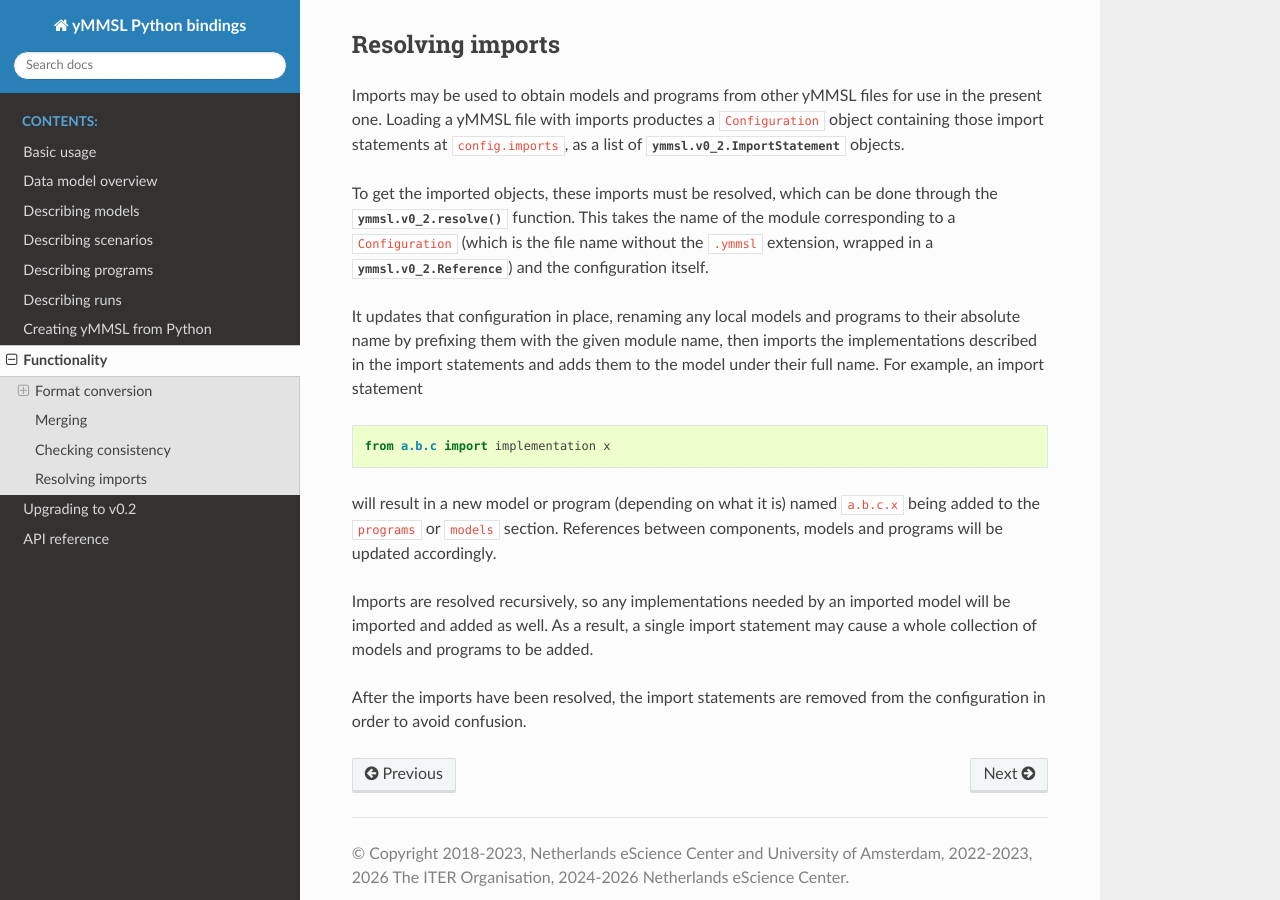
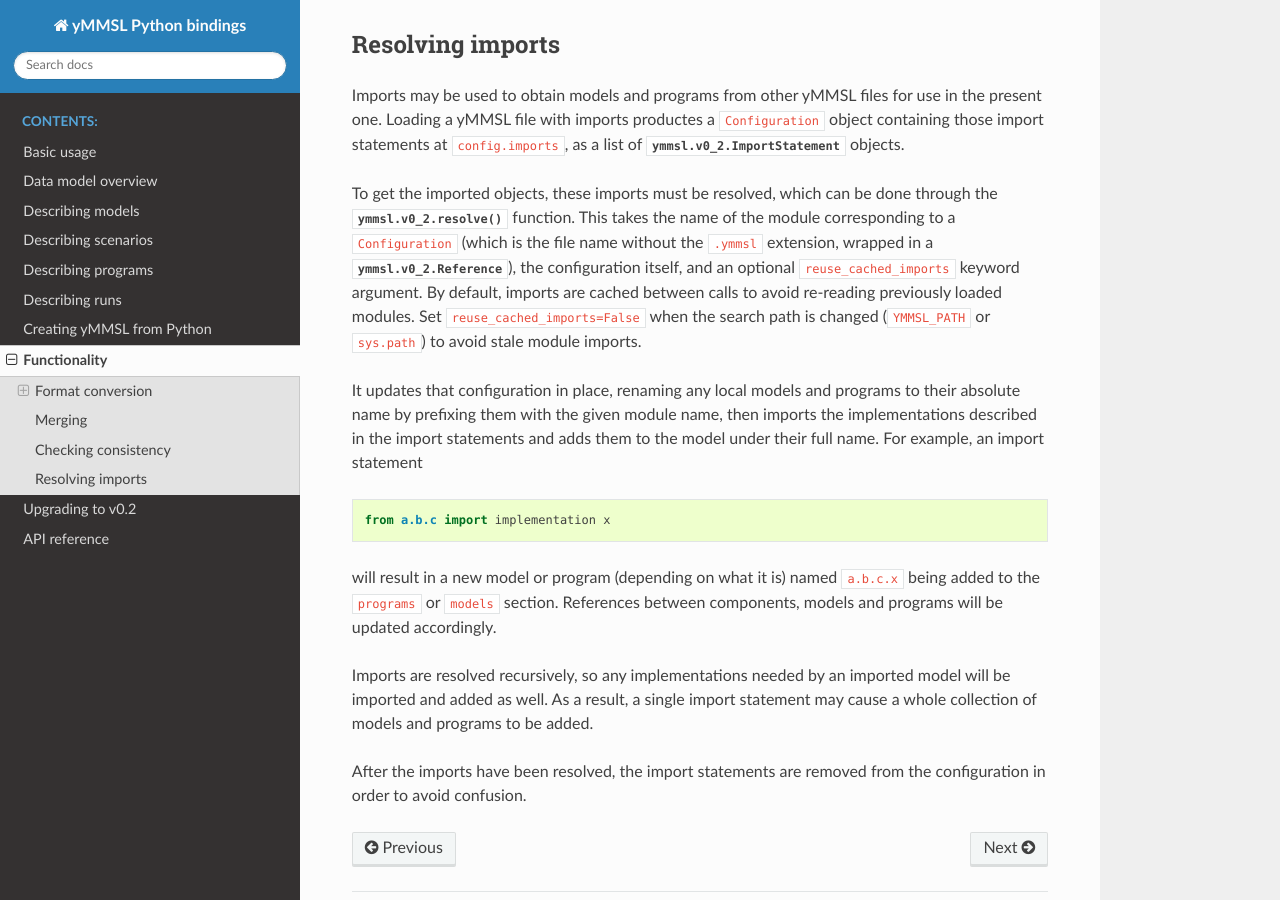
Before and after one commit to multiscale/ymmsl-python, a Sphinx documentation site: the page built from docs/functionality.rst, in a window 1280 px wide and 900 px high, scrolled down 1788 px. Built offline with Sphinx 7.4.7 and the Read the Docs theme 3.1.0, drawn with Linux system fonts in a browser that asks for light colours.

Commit message:
Updated docs for the new functionality

```diff
--- a/docs/functionality.rst
+++ b/docs/functionality.rst
@@ -89,7 +89,10 @@ containing those import statements at ``config.imports``, as a list of
 To get the imported objects, these imports must be resolved, which can be done through
 the :func:`ymmsl.v0_2.resolve` function. This takes the name of the module corresponding
 to a ``Configuration`` (which is the file name without the ``.ymmsl`` extension, wrapped
-in a :class:`ymmsl.v0_2.Reference`) and the configuration itself.
+in a :class:`ymmsl.v0_2.Reference`), the configuration itself, and an optional
+``reuse_cached_imports`` keyword argument. By default, imports are cached between calls to
+avoid re-reading previously loaded modules. Set ``reuse_cached_imports=False`` when the
+search path is changed (``YMMSL_PATH`` or ``sys.path``) to avoid stale module imports.
 
 It updates that configuration in place, renaming any local models and programs to their
 absolute name by prefixing them with the given module name, then imports the
```
